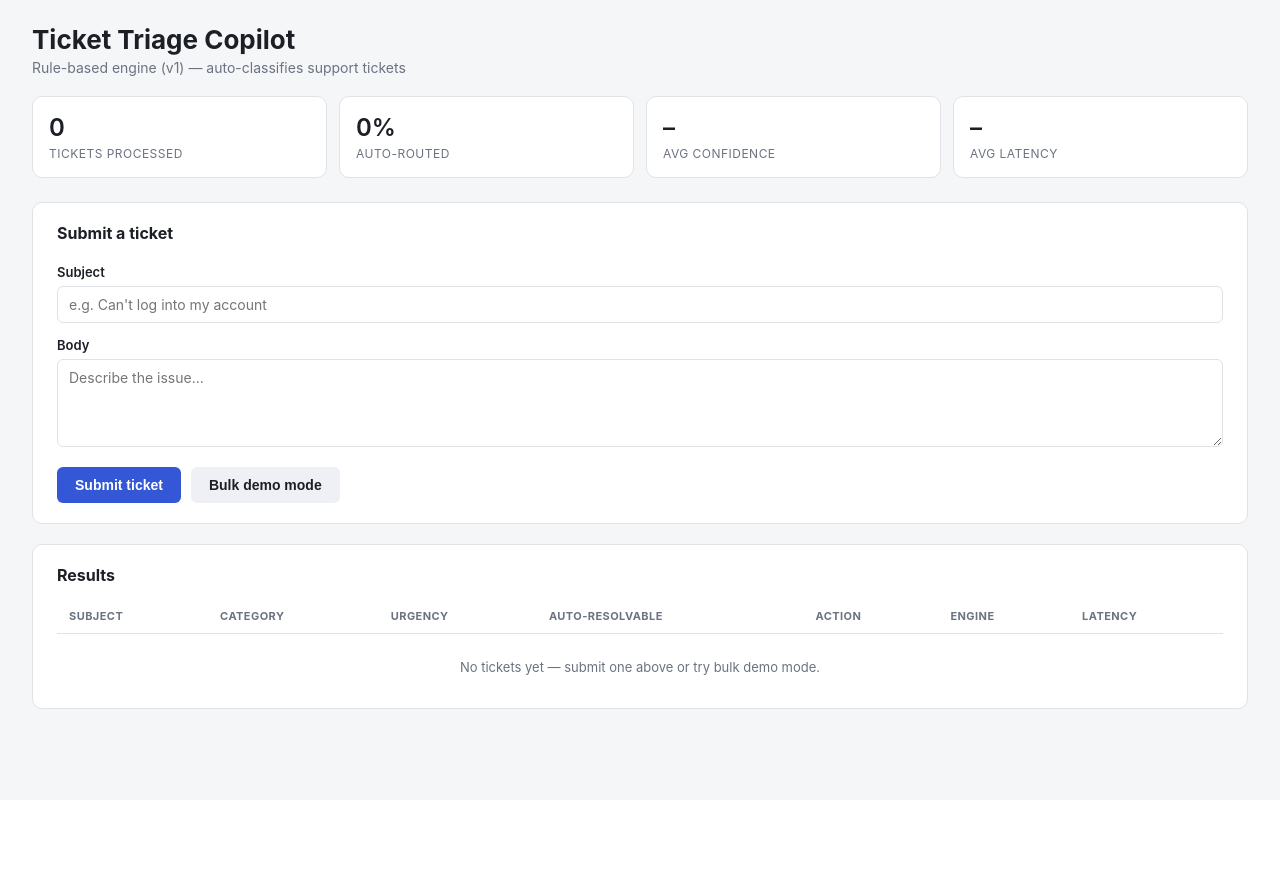
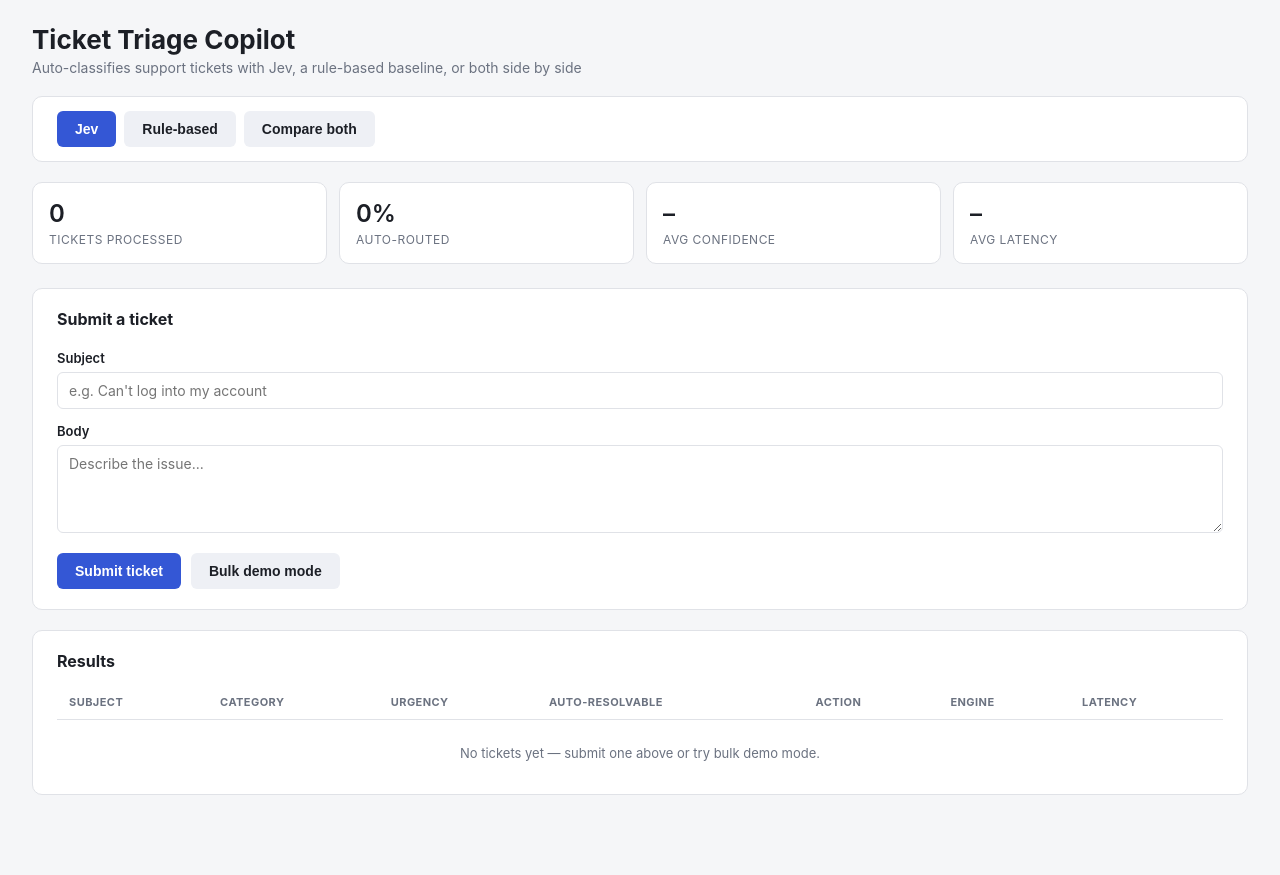
Before and after one commit to thefaisalkhan/ticketautopilot, a Spring Boot app: page / in a window 1280 px wide. Before the commit the page ends 709 px from the top, so only its background shows below. Run offline with Spring Boot 4, Linux system fonts and the light colour scheme; lists and menus that the app fills with data are empty.

Commit message:
Add automatic fallback, FAQ fast path, engine toggle, and compare view
Implements the last build step: when Jev fails or throws
JevEngineException, TriageService automatically falls back to
RuleBasedEngine, relabels engine_used='fallback', and forces
action='needs_human_review' regardless of the rule-based result's own
confidence (via new TicketDecision.withEngineUsedAndAction). A small
hardcoded FAQ phrase list (FaqFastPathMatcher) skips Jev entirely for
tickets like "reset password", routing straight to rule-based with
engine_used='rule_based_fast_path'.

Adds POST /api/tickets/compare, which runs one ticket through both
engines and persists two decision rows against the same ticket_id
(the schema already supported this). Dashboard gets an engine toggle
(Jev / Rule-based / Compare both); compare mode shows both engines'
answers stacked in each cell, highlights disagreeing fields in red,
and adds per-engine latency and an agreement-rate stat.

Verified against the running app with the real Jev API: fast path
correctly skips Jev for "reset password"; an invalid API key
correctly triggers fallback, overriding a ticket that rule-based
would otherwise auto-route on its own to needs_human_review; and
compare mode surfaced a real disagreement (Jev correctly reads a
crash report as "bug", rule-based mis-tags it "account" via keyword
overlap), persisted as two rows against one ticket.

Co-Authored-By: Claude Sonnet 5 <noreply@anthropic.com>
Claude-Session: https://claude.ai/code/session_017AJ34xPUFZeT3CFz1ZRDnt

```diff
--- a/src/main/java/com/ticketautopilot/controller/TicketController.java
+++ b/src/main/java/com/ticketautopilot/controller/TicketController.java
@@ -1,5 +1,6 @@
 package com.ticketautopilot.controller;
 
+import com.ticketautopilot.dto.TicketCompareResponse;
 import com.ticketautopilot.dto.TicketDecisionResponse;
 import com.ticketautopilot.dto.TicketRequest;
 import com.ticketautopilot.service.TriageService;
@@ -24,4 +25,9 @@ public class TicketController {
         String engine = request.engine() != null ? request.engine() : "rule_based";
         return triageService.triage(request.subject(), request.body(), engine);
     }
+
+    @PostMapping("/compare")
+    public TicketCompareResponse compare(@Valid @RequestBody TicketRequest request) {
+        return triageService.compare(request.subject(), request.body());
+    }
 }
--- a/src/main/resources/static/app.js
+++ b/src/main/resources/static/app.js
@@ -1,7 +1,10 @@
-const API_URL = "/api/tickets";
+const SINGLE_URL = "/api/tickets";
+const COMPARE_URL = "/api/tickets/compare";
 
 const state = {
-  decisions: [],
+  mode: "jev", // 'jev' | 'rule_based' | 'compare'
+  singleResults: [],
+  compareResults: [],
 };
 
 const form = document.getElementById("ticketForm");
@@ -10,7 +13,34 @@ const bodyInput = document.getElementById("body");
 const submitBtn = document.getElementById("submitBtn");
 const bulkDemoBtn = document.getElementById("bulkDemoBtn");
 const resultsBody = document.getElementById("resultsBody");
+const compareBody = document.getElementById("compareBody");
 const emptyState = document.getElementById("emptyState");
+const statsBar = document.getElementById("statsBar");
+const singleResultsWrap = document.getElementById("singleResultsWrap");
+const compareResultsWrap = document.getElementById("compareResultsWrap");
+const engineButtons = document.querySelectorAll(".engine-btn");
+
+engineButtons.forEach((btn) => {
+  btn.addEventListener("click", () => {
+    if (btn.classList.contains("active")) return;
+
+    engineButtons.forEach((b) => b.classList.remove("active"));
+    btn.classList.add("active");
+    state.mode = btn.dataset.engine;
+    state.singleResults = [];
+    state.compareResults = [];
+    resultsBody.innerHTML = "";
+    compareBody.innerHTML = "";
+
+    const isCompare = state.mode === "compare";
+    singleResultsWrap.style.display = isCompare ? "none" : "";
+    compareResultsWrap.style.display = isCompare ? "" : "none";
+    statsBar.dataset.mode = isCompare ? "compare" : "single";
+
+    updateEmptyState();
+    renderStats();
+  });
+});
 
 form.addEventListener("submit", async (event) => {
   event.preventDefault();
@@ -20,8 +50,7 @@ form.addEventListener("submit", async (event) => {
 
   submitBtn.disabled = true;
   try {
-    const decision = await submitTicket(subject, body);
-    addDecision(decision);
+    await submitAndRender(subject, body);
     form.reset();
   } catch (err) {
     alert("Failed to submit ticket: " + err.message);
@@ -37,8 +66,7 @@ bulkDemoBtn.addEventListener("click", async () => {
     for (let i = 0; i < SAMPLE_TICKETS.length; i++) {
       const sample = SAMPLE_TICKETS[i];
       bulkDemoBtn.textContent = `Running demo (${i + 1}/${SAMPLE_TICKETS.length})...`;
-      const decision = await submitTicket(sample.subject, sample.body);
-      addDecision(decision);
+      await submitAndRender(sample.subject, sample.body);
     }
   } catch (err) {
     alert("Bulk demo failed: " + err.message);
@@ -48,11 +76,24 @@ bulkDemoBtn.addEventListener("click", async () => {
   }
 });
 
-async function submitTicket(subject, body) {
-  const res = await fetch(API_URL, {
+async function submitAndRender(subject, body) {
+  if (state.mode === "compare") {
+    const result = await postJson(COMPARE_URL, { subject, body });
+    state.compareResults.push(result);
+    renderCompareRow(result);
+  } else {
+    const result = await postJson(SINGLE_URL, { subject, body, engine: state.mode });
+    state.singleResults.push(result);
+    renderSingleRow(result);
+  }
+  renderStats();
+}
+
+async function postJson(url, payload) {
+  const res = await fetch(url, {
     method: "POST",
     headers: { "Content-Type": "application/json" },
-    body: JSON.stringify({ subject, body }),
+    body: JSON.stringify(payload),
   });
   if (!res.ok) {
     const text = await res.text();
@@ -61,14 +102,13 @@ async function submitTicket(subject, body) {
   return res.json();
 }
 
-function addDecision(decision) {
-  state.decisions.push(decision);
-  renderRow(decision);
-  renderStats();
+function updateEmptyState() {
+  const hasResults = state.mode === "compare" ? state.compareResults.length > 0 : state.singleResults.length > 0;
+  emptyState.style.display = hasResults ? "none" : "";
 }
 
-function renderRow(d) {
-  emptyState.style.display = "none";
+function renderSingleRow(d) {
+  updateEmptyState();
   const row = document.createElement("tr");
   row.className = d.action === "auto_route" ? "row-auto" : "row-review";
 
@@ -77,15 +117,69 @@ function renderRow(d) {
     <td>${escapeHtml(d.category)} <span class="confidence">${pct(d.categoryConfidence)}</span></td>
     <td>${escapeHtml(d.urgency)} <span class="confidence">${pct(d.urgencyConfidence)}</span></td>
     <td>${d.autoResolvable ? "Yes" : "No"} <span class="confidence">${pct(d.autoResolvableConfidence)}</span></td>
-    <td>${d.action === "auto_route" ? "Auto-route" : "Needs human review"}</td>
+    <td>${actionLabel(d.action)}</td>
     <td>${escapeHtml(d.engineUsed)}</td>
     <td>${d.latencyMs} ms</td>
   `;
   resultsBody.prepend(row);
 }
 
+function renderCompareRow(r) {
+  updateEmptyState();
+  const jev = r.jev;
+  const rb = r.ruleBased;
+  const row = document.createElement("tr");
+
+  const categoryDiff = jev.category !== rb.category;
+  const urgencyDiff = jev.urgency !== rb.urgency;
+  const autoResolvableDiff = jev.autoResolvable !== rb.autoResolvable;
+  const actionDiff = jev.action !== rb.action;
+
+  row.innerHTML = `
+    <td>${escapeHtml(r.subject)}</td>
+    <td class="${categoryDiff ? "diff" : ""}">${compareCell(
+    `${jev.category} ${pctInline(jev.categoryConfidence)}`,
+    `${rb.category} ${pctInline(rb.categoryConfidence)}`
+  )}</td>
+    <td class="${urgencyDiff ? "diff" : ""}">${compareCell(
+    `${jev.urgency} ${pctInline(jev.urgencyConfidence)}`,
+    `${rb.urgency} ${pctInline(rb.urgencyConfidence)}`
+  )}</td>
+    <td class="${autoResolvableDiff ? "diff" : ""}">${compareCell(
+    `${jev.autoResolvable ? "Yes" : "No"} ${pctInline(jev.autoResolvableConfidence)}`,
+    `${rb.autoResolvable ? "Yes" : "No"} ${pctInline(rb.autoResolvableConfidence)}`
+  )}</td>
+    <td class="${actionDiff ? "diff" : ""}">${compareCell(actionLabel(jev.action), actionLabel(rb.action))}</td>
+    <td>${compareCell(`${jev.latencyMs} ms`, `${rb.latencyMs} ms`)}</td>
+  `;
+  compareBody.prepend(row);
+}
+
+function compareCell(jevText, rbText) {
+  return (
+    `<div class="compare-line"><span class="engine-tag">Jev</span>${escapeHtml(jevText)}</div>` +
+    `<div class="compare-line"><span class="engine-tag">RB</span>${escapeHtml(rbText)}</div>`
+  );
+}
+
+function actionLabel(action) {
+  return action === "auto_route" ? "Auto-route" : "Needs human review";
+}
+
+function pctInline(value) {
+  return `(${Math.round(value * 100)}%)`;
+}
+
 function renderStats() {
-  const total = state.decisions.length;
+  if (state.mode === "compare") {
+    renderCompareStats();
+  } else {
+    renderSingleStats();
+  }
+}
+
+function renderSingleStats() {
+  const total = state.singleResults.length;
   document.getElementById("statCount").textContent = total;
 
   if (total === 0) {
@@ -95,17 +189,53 @@ function renderStats() {
     return;
   }
 
-  const autoRouted = state.decisions.filter((d) => d.action === "auto_route").length;
+  const autoRouted = state.singleResults.filter((d) => d.action === "auto_route").length;
   const avgConfidence =
-    state.decisions.reduce(
+    state.singleResults.reduce(
       (sum, d) => sum + (d.categoryConfidence + d.urgencyConfidence + d.autoResolvableConfidence) / 3,
       0
     ) / total;
-  const avgLatency = state.decisions.reduce((sum, d) => sum + d.latencyMs, 0) / total;
+  const avgLatency = state.singleResults.reduce((sum, d) => sum + d.latencyMs, 0) / total;
 
   document.getElementById("statAutoRoute").textContent = pct(autoRouted / total);
   document.getElementById("statConfidence").textContent = pct(avgConfidence);
   document.getElementById("statLatency").textContent = `${avgLatency.toFixed(1)} ms`;
+}
+
+function renderCompareStats() {
+  const total = state.compareResults.length;
+  document.getElementById("statCount").textContent = total;
+
+  if (total === 0) {
+    document.getElementById("statAutoRoute").textContent = "0%";
+    document.getElementById("statConfidence").textContent = "–";
+    document.getElementById("statLatencyJev").textContent = "–";
+    document.getElementById("statLatencyRuleBased").textContent = "–";
+    document.getElementById("statAgreement").textContent = "–";
+    return;
+  }
+
+  const allDecisions = state.compareResults.flatMap((r) => [r.jev, r.ruleBased]);
+  const autoRouted = allDecisions.filter((d) => d.action === "auto_route").length;
+  const avgConfidence =
+    allDecisions.reduce(
+      (sum, d) => sum + (d.categoryConfidence + d.urgencyConfidence + d.autoResolvableConfidence) / 3,
+      0
+    ) / allDecisions.length;
+  const avgLatencyJev = state.compareResults.reduce((sum, r) => sum + r.jev.latencyMs, 0) / total;
+  const avgLatencyRuleBased = state.compareResults.reduce((sum, r) => sum + r.ruleBased.latencyMs, 0) / total;
+  const agreeing = state.compareResults.filter(
+    (r) =>
+      r.jev.category === r.ruleBased.category &&
+      r.jev.urgency === r.ruleBased.urgency &&
+      r.jev.action === r.ruleBased.action
+  ).length;
+
+  document.getElementById("statAutoRoute").textContent = pct(autoRouted / allDecisions.length);
+  document.getElementById("statConfidence").textContent = pct(avgConfidence);
+  document.getElementById("statLatencyJev").textContent = `${avgLatencyJev.toFixed(1)} ms`;
+  document.getElementById("statLatencyRuleBased").textContent = `${avgLatencyRuleBased.toFixed(1)} ms`;
+  document.getElementById("statAgreement").textContent = pct(agreeing / total);
 }
 
 function pct(value) {
--- a/src/main/resources/static/index.html
+++ b/src/main/resources/static/index.html
@@ -9,25 +9,46 @@
 <body>
 <header>
   <h1>Ticket Triage Copilot</h1>
-  <p class="subtitle">Rule-based engine (v1) &mdash; auto-classifies support tickets</p>
+  <p class="subtitle">Auto-classifies support tickets with Jev, a rule-based baseline, or both side by side</p>
 </header>
 
-<section class="stats-bar">
-  <div class="stat">
+<section class="panel engine-panel">
+  <h2>Engine</h2>
+  <div class="engine-toggle" id="engineToggle">
+    <button type="button" class="engine-btn active" data-engine="jev">Jev</button>
+    <button type="button" class="engine-btn" data-engine="rule_based">Rule-based</button>
+    <button type="button" class="engine-btn" data-engine="compare">Compare both</button>
+  </div>
+</section>
+
+<section class="stats-bar" id="statsBar" data-mode="single">
+  <div class="stat" data-mode="both">
     <span class="stat-value" id="statCount">0</span>
     <span class="stat-label">Tickets processed</span>
   </div>
-  <div class="stat">
+  <div class="stat" data-mode="both">
     <span class="stat-value" id="statAutoRoute">0%</span>
     <span class="stat-label">Auto-routed</span>
   </div>
-  <div class="stat">
+  <div class="stat" data-mode="both">
     <span class="stat-value" id="statConfidence">&ndash;</span>
     <span class="stat-label">Avg confidence</span>
   </div>
-  <div class="stat">
+  <div class="stat" data-mode="single">
     <span class="stat-value" id="statLatency">&ndash;</span>
     <span class="stat-label">Avg latency</span>
+  </div>
+  <div class="stat" data-mode="compare">
+    <span class="stat-value" id="statLatencyJev">&ndash;</span>
+    <span class="stat-label">Avg latency (Jev)</span>
+  </div>
+  <div class="stat" data-mode="compare">
+    <span class="stat-value" id="statLatencyRuleBased">&ndash;</span>
+    <span class="stat-label">Avg latency (Rule-based)</span>
+  </div>
+  <div class="stat" data-mode="compare">
+    <span class="stat-value" id="statAgreement">&ndash;</span>
+    <span class="stat-label">Agreement rate</span>
   </div>
 </section>
 
@@ -49,7 +70,8 @@
 
 <section class="panel">
   <h2>Results</h2>
-  <div class="table-wrap">
+
+  <div class="table-wrap" id="singleResultsWrap">
     <table id="resultsTable">
       <thead>
         <tr>
@@ -65,6 +87,23 @@
       <tbody id="resultsBody"></tbody>
     </table>
   </div>
+
+  <div class="table-wrap" id="compareResultsWrap" style="display: none">
+    <table id="compareTable">
+      <thead>
+        <tr>
+          <th>Subject</th>
+          <th>Category</th>
+          <th>Urgency</th>
+          <th>Auto-resolvable</th>
+          <th>Action</th>
+          <th>Latency</th>
+        </tr>
+      </thead>
+      <tbody id="compareBody"></tbody>
+    </table>
+  </div>
+
   <p id="emptyState" class="empty-state">No tickets yet &mdash; submit one above or try bulk demo mode.</p>
 </section>
 
--- a/src/main/resources/static/styles.css
+++ b/src/main/resources/static/styles.css
@@ -9,6 +9,8 @@
   --green-border: #34a853;
   --yellow-bg: #fff8e1;
   --yellow-border: #f0ad0e;
+  --diff-bg: #fde8e8;
+  --diff-border: #e0554f;
 }
 
 * {
@@ -36,9 +38,14 @@ header h1 {
 
 .stats-bar {
   display: grid;
-  grid-template-columns: repeat(4, 1fr);
+  grid-template-columns: repeat(auto-fit, minmax(150px, 1fr));
   gap: 12px;
   margin-bottom: 24px;
+}
+
+.stats-bar[data-mode="single"] .stat[data-mode="compare"],
+.stats-bar[data-mode="compare"] .stat[data-mode="single"] {
+  display: none;
 }
 
 .stat {
@@ -74,6 +81,29 @@ header h1 {
 .panel h2 {
   margin-top: 0;
   font-size: 16px;
+}
+
+.engine-panel {
+  padding: 14px 24px;
+}
+
+.engine-panel h2 {
+  display: none;
+}
+
+.engine-toggle {
+  display: flex;
+  gap: 8px;
+}
+
+.engine-btn {
+  background: #eef0f5;
+  color: var(--text);
+}
+
+.engine-btn.active {
+  background: var(--accent);
+  color: white;
 }
 
 #ticketForm {
@@ -173,6 +203,25 @@ tr.row-review {
   font-size: 11px;
 }
 
+.compare-line {
+  white-space: nowrap;
+  line-height: 1.7;
+}
+
+.engine-tag {
+  display: inline-block;
+  min-width: 26px;
+  font-weight: 700;
+  color: var(--muted);
+  font-size: 10px;
+  text-transform: uppercase;
+}
+
+td.diff {
+  background: var(--diff-bg);
+  border-left: 3px solid var(--diff-border);
+}
+
 .empty-state {
   color: var(--muted);
   font-size: 13px;
```
Also changed, not shown: src/main/java/com/ticketautopilot/dto/EngineDecisionView.java (added, +24 -0 lines), src/main/java/com/ticketautopilot/dto/TicketCompareResponse.java (added, +12 -0 lines), src/main/java/com/ticketautopilot/engine/TicketDecision.java (+11 -0 lines), src/main/java/com/ticketautopilot/service/FaqFastPathMatcher.java (added, +28 -0 lines), src/main/java/com/ticketautopilot/service/TriageService.java (+47 -8 lines).
